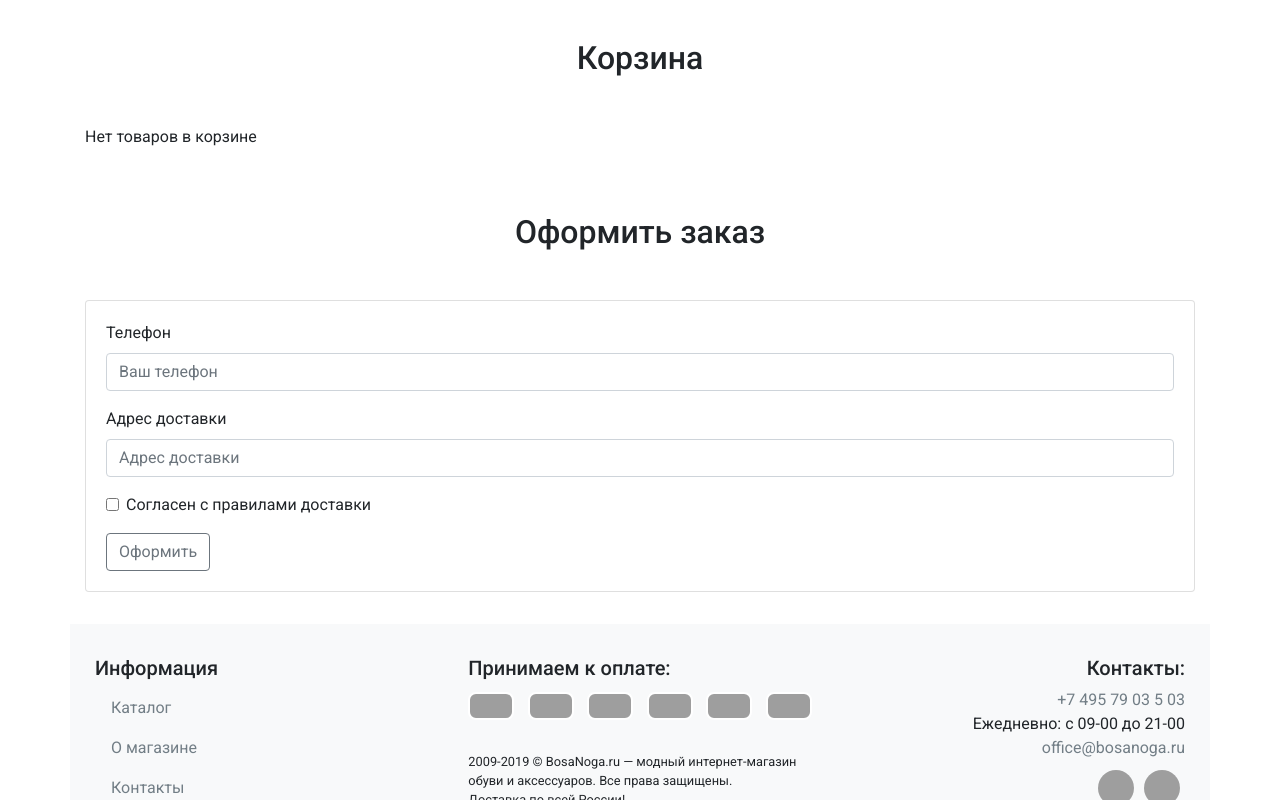
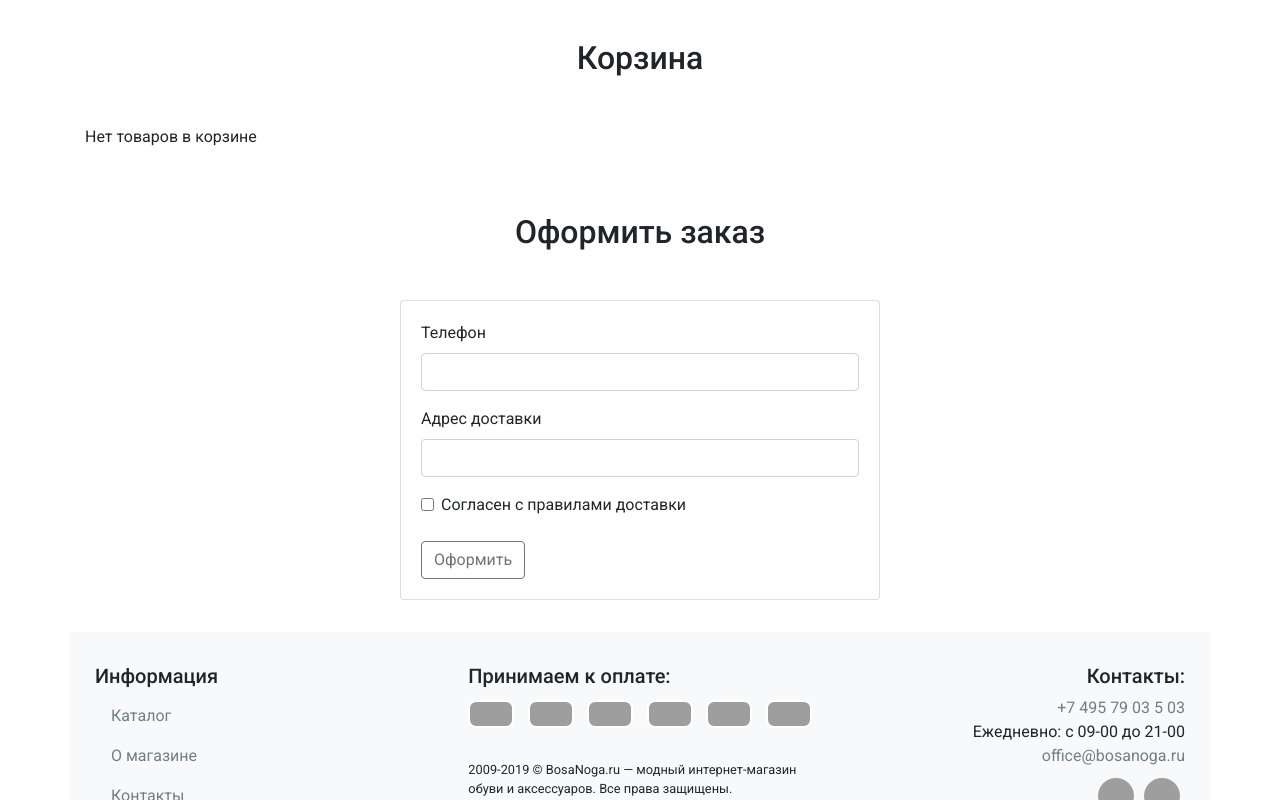
Before and after one commit to ioalpatov-education/diploma, a React (Create React App) app in the folder frontend/: page /cart in a window 1280 px wide. Shown: the part 651-1451 px from the top of the page. Built offline with nearby package versions, Linux system fonts and the light colour scheme; grey boxes are pictures that could not be loaded.

Commit message:
добавлена форма оформления заказа

```diff
--- a/frontend/package.json
+++ b/frontend/package.json
@@ -15,7 +15,7 @@
     "axios": "^1.3.6",
     "bootstrap": "^5.2.3",
     "dotenv": "^16.0.3",
-    "formik": "^2.2.9",
+    "formik": "^2.4.2",
     "prop-types": "^15.8.1",
     "react": "^18.2.0",
     "react-bootstrap": "^2.7.4",
@@ -28,7 +28,7 @@
     "redux-saga": "^1.2.3",
     "styled-components": "^5.3.11",
     "web-vitals": "^2.1.4",
-    "yup": "^1.1.1"
+    "yup": "^1.2.0"
   },
   "scripts": {
     "start": "react-scripts start",
--- a/frontend/src/App.css
+++ b/frontend/src/App.css
@@ -330,3 +330,18 @@ h2,
   background-color: #727e86;
   border-color: #727e86;
 }
+
+/* Cart */
+
+.checkout-block {
+  max-width: 30rem;
+  margin: 0 auto;
+}
+
+.error-text {
+  color: #ff0000;
+}
+
+.error-text--check {
+  margin-left: -1.25rem;
+}
--- /dev/null
+++ b/frontend/src/views/CartPage/Cart.jsx
@@ -0,0 +1,74 @@
+import { useEffect } from "react";
+import { useSelector, useDispatch } from "react-redux";
+import { getCartShoesFromLocalStorage } from "../../store/slices/shoesSlice";
+import { Link } from "react-router-dom";
+
+const Cart = () => {
+  const { items, totalCost } = useSelector((state) => state.shoes.shoppingCart);
+  const dispatch = useDispatch();
+
+  useEffect(() => {
+    dispatch(getCartShoesFromLocalStorage());
+  }, []);
+
+  const deleteCartItem = (e, key) => {
+    localStorage.removeItem(key);
+    dispatch(getCartShoesFromLocalStorage());
+  };
+
+  return (
+    <section className="cart">
+      <h2 className="text-center">Корзина</h2>
+      {!items.length ? (
+        <p>Нет товаров в корзине</p>
+      ) : (
+        <table className="table table-bordered">
+          <thead>
+            <tr>
+              <th scope="col">#</th>
+              <th scope="col">Название</th>
+              <th scope="col">Размер</th>
+              <th scope="col">Кол-во</th>
+              <th scope="col">Стоимость</th>
+              <th scope="col">Итого</th>
+              <th scope="col">Действия</th>
+            </tr>
+          </thead>
+          <tbody>
+            {items.map((item, itemIdx) => (
+              <tr key={itemIdx}>
+                <td>{itemIdx}</td>
+                <td>
+                  <Link to={`/catalog/${item.id}`}>{item.title}</Link>
+                </td>
+                <td>{item.size}</td>
+                <td>{item.quantity}</td>
+                <td>{item.price} руб.</td>
+                <td>{item.price * item.quantity} руб.</td>
+                <td>
+                  <button
+                    className="btn btn-outline-danger btn-sm"
+                    onClick={(e) =>
+                      deleteCartItem(e, `${item.id}-${item.size}`)
+                    }
+                  >
+                    Удалить
+                  </button>
+                </td>
+              </tr>
+            ))}
+
+            <tr>
+              <td colSpan="5" className="text-right">
+                Общая стоимость
+              </td>
+              <td>{totalCost} руб.</td>
+            </tr>
+          </tbody>
+        </table>
+      )}
+    </section>
+  );
+};
+
+export default Cart;
--- /dev/null
+++ b/frontend/src/views/CartPage/Order.jsx
@@ -0,0 +1,83 @@
+import { Formik, Form, Field, ErrorMessage } from "formik";
+import * as Yup from "yup";
+
+const phoneNumberRegExp = /^((8|\+7)[\- ]?)?(\(?\d{3}\)?[\- ]?)?[\d\- ]{7,10}$/;
+
+const orderFormSchema = Yup.object({
+  phone: Yup.string()
+    .required("Обязательное поле")
+    .matches(phoneNumberRegExp, "Необходимо ввести номер телефона"),
+  address: Yup.string().required("Обязательное поле"),
+  agreement: Yup.bool()
+    .required("Обязательное поле")
+    .oneOf([true], "Необходимо согласиться с правилами доставки"),
+});
+
+const Order = () => {
+  const initialValues = {
+    phone: "",
+    address: "",
+    agreement: false,
+  };
+
+  const checkout = (values, actions) => {
+    actions.resetForm();
+
+    console.log(actions);
+    console.log(values);
+  };
+
+  return (
+    <section className="order">
+      <h2 className="text-center">Оформить заказ</h2>
+      <div className="card checkout-block">
+        <Formik
+          initialValues={initialValues}
+          enableReinitialize
+          validationSchema={orderFormSchema}
+          onSubmit={checkout}
+        >
+          {({ isValid }) => (
+            <Form className="card-body">
+              <div className="form-group">
+                <label htmlFor="phone">Телефон</label>
+                <Field className="form-control" name="phone" id="phone" />
+                <p className="error-text">
+                  <ErrorMessage name="phone" />
+                </p>
+              </div>
+              <div className="form-group">
+                <label htmlFor="address">Адрес доставки</label>
+                <Field className="form-control" name="address" id="address" />
+                <p className="error-text">
+                  <ErrorMessage name="address" />
+                </p>
+              </div>
+              <div className="form-group form-check">
+                <Field
+                  className="form-check-input"
+                  type="checkbox"
+                  name="agreement"
+                  id="agreement"
+                />
+                <label htmlFor="agreement">Согласен с правилами доставки</label>
+                <p className="error-text error-text--check">
+                  <ErrorMessage name="agreement" />
+                </p>
+              </div>
+              <button
+                type="submit"
+                className="btn btn-outline-secondary"
+                disabled={!isValid}
+              >
+                Оформить
+              </button>
+            </Form>
+          )}
+        </Formik>
+      </div>
+    </section>
+  );
+};
+
+export default Order;
--- a/frontend/src/views/CartPage/index.jsx
+++ b/frontend/src/views/CartPage/index.jsx
@@ -1,113 +1,10 @@
-import { useEffect } from "react";
-import { useSelector, useDispatch } from "react-redux";
-import { getCartShoesFromLocalStorage } from "../../store/slices/shoesSlice";
-import { Link } from "react-router-dom";
-
+import Cart from "./Cart";
+import Order from "./Order";
 const CartPage = () => {
-  const { items, totalCost } = useSelector((state) => state.shoes.shoppingCart);
-  const dispatch = useDispatch();
-
-  useEffect(() => {
-    dispatch(getCartShoesFromLocalStorage());
-  }, []);
-
-  const deleteCartItem = (e, key) => {
-    localStorage.removeItem(key);
-    dispatch(getCartShoesFromLocalStorage());
-  };
-
   return (
     <>
-      <section className="cart">
-        <h2 className="text-center">Корзина</h2>
-        {!items.length ? (
-          <p>Нет товаров в корзине</p>
-        ) : (
-          <table className="table table-bordered">
-            <thead>
-              <tr>
-                <th scope="col">#</th>
-                <th scope="col">Название</th>
-                <th scope="col">Размер</th>
-                <th scope="col">Кол-во</th>
-                <th scope="col">Стоимость</th>
-                <th scope="col">Итого</th>
-                <th scope="col">Действия</th>
-              </tr>
-            </thead>
-            <tbody>
-              {items.map((item, itemIdx) => (
-                <tr key={itemIdx}>
-                  <td>{itemIdx}</td>
-                  <td>
-                    <Link to={`/catalog/${item.id}`}>{item.title}</Link>
-                  </td>
-                  <td>{item.size}</td>
-                  <td>{item.quantity}</td>
-                  <td>{item.price} руб.</td>
-                  <td>{item.price * item.quantity} руб.</td>
-                  <td>
-                    <button
-                      className="btn btn-outline-danger btn-sm"
-                      onClick={(e) =>
-                        deleteCartItem(e, `${item.id}-${item.size}`)
-                      }
-                    >
-                      Удалить
-                    </button>
-                  </td>
-                </tr>
-              ))}
-
-              <tr>
-                <td colSpan="5" className="text-right">
-                  Общая стоимость
-                </td>
-                <td>{totalCost} руб.</td>
-              </tr>
-            </tbody>
-          </table>
-        )}
-      </section>
-      <section className="order">
-        <h2 className="text-center">Оформить заказ</h2>
-        <div
-          className="card"
-          // style="max-width: 30rem; margin: 0 auto;"
-        >
-          <form className="card-body">
-            <div className="form-group">
-              <label htmlFor="phone">Телефон</label>
-              <input
-                className="form-control"
-                id="phone"
-                placeholder="Ваш телефон"
-              />
-            </div>
-            <div className="form-group">
-              <label htmlFor="address">Адрес доставки</label>
-              <input
-                className="form-control"
-                id="address"
-                placeholder="Адрес доставки"
-              />
-            </div>
-            <div className="form-group form-check">
-              <input
-                type="checkbox"
-                className="form-check-input"
-                id="agreement"
-              />
-              <label className="form-check-label" htmlFor="agreement">
-                Согласен с правилами доставки
-              </label>
-            </div>
-            <button type="submit" className="btn btn-outline-secondary">
-              Оформить
-            </button>
-          </form>
-        </div>
-      </section>
+      <Cart />
+      <Order />
     </>
   );
 };
```
Also changed, not shown: 1 other file (tests, documents, lock files or other folders).
